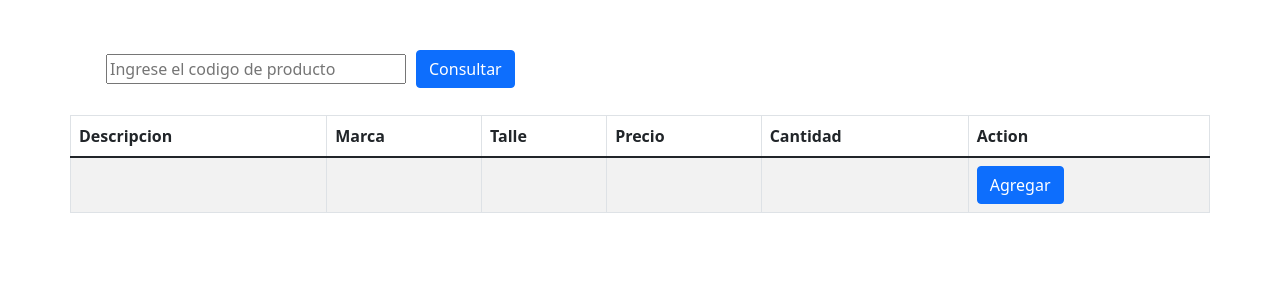
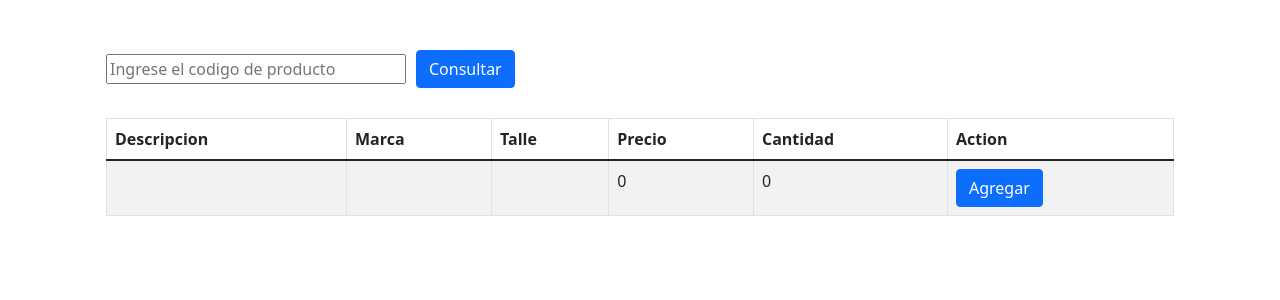
Before and after one commit to ldato/tienda_Leones_Front, a React (Create React App) app: page / in a window 1280 px wide. Shown: the top 300 px of the page. Built offline with nearby package versions, Linux system fonts and the light colour scheme.

Commit message:
Renderiza producto de consulta y boton agrega a venta

```diff
--- a/src/App.js
+++ b/src/App.js
@@ -3,13 +3,17 @@ import { Col, Container, Row } from "react-bootstrap";
 import "bootstrap/dist/css/bootstrap.css";
 import "./App.css";
 import Buscador from "./components/Buscador";
-import TablaProducto from "./components/TablaProducto";
+// import TablaProducto from "./components/TablaProducto";
 
 
 
 function App(props) {
     const [venta, setVenta] = useState([]);
     const [producto, setProducto] = useState("");
+
+    const addVenta = () => {
+        setVenta(oldArray => [...oldArray, producto]);
+    }
 
     const getResponse = (result) => {
         setProducto(result);
@@ -22,10 +26,7 @@ function App(props) {
                 <Row className="Alto-Fila">
                 </Row>
                 <Row className="altura-fila">
-                    <Col className="centrar-contenido"><Buscador callback={getResponse}/></Col>
-                </Row>
-                <Row>
-                    <Col><TablaProducto getArticulo={producto}/></Col>
+                    <Col className="centrar-contenido"><Buscador callback={getResponse} add={addVenta}/></Col>
                 </Row>
             </Container>
         </>
--- a/src/components/Buscador.js
+++ b/src/components/Buscador.js
@@ -1,11 +1,12 @@
 import React, { useState } from "react";
 import "bootstrap/dist/css/bootstrap.css";
 import "../App.css";
-import { Button, Col, Container, Row } from "react-bootstrap";
+import { Button, Col, Container, Row, Table } from "react-bootstrap";
 
 function Buscador(props) {
-    const [producto, setProducto] = useState();
-    let codigo = "";
+    const [producto, setProducto] = useState([{ descripcion: "", marca: "", talle: "", precio: 0, cantidad: 0 }]);
+    let codigo;
+    let addProd;
     const handleChange = (e) => {
         e.preventDefault();
         const { value } = e.target;
@@ -28,18 +29,20 @@ function Buscador(props) {
         //     })
         const response = await fetch("http://localhost:3001/consultas/articulosxid/" + codigo);
         const producto = await response.json();
-            if (producto.length>0) {
+        addProd = producto;
+        if (producto.length > 0) {
             console.log(producto);
             setProducto(producto);
-                props.callback(producto)
+            props.callback(producto);
         } else {
             console.log("No existe el codigo de producto");
+            alert("No existe un producto con el código ingresado")
         }
     }
 
-    // const Setear = () => {
-    //     props.callback(producto);
-    // }
+    const Agregar = () => {
+        props.add(addProd)
+    }
 
 
     return (
@@ -60,6 +63,32 @@ function Buscador(props) {
                         </Button>
                     </Col>
                 </Row>
+                <Row className="espacio-superior2">
+                    <Col>
+                        <Table striped bordered hover>
+                            <thead>
+                                <tr>
+                                    <th>Descripcion</th>
+                                    <th>Marca</th>
+                                    <th>Talle</th>
+                                    <th>Precio</th>
+                                    <th>Cantidad</th>
+                                    <th>Action</th>
+                                </tr>
+                            </thead>
+                            <tbody>
+                                <tr>
+                                    <td>{producto[0].descripcion}</td>
+                                    <td>{producto[0].marca}</td>
+                                    <td>{producto[0].talle}</td>
+                                    <td>{producto[0].precio}</td>
+                                    <td>{producto[0].cantidad}</td>
+                                    <td><Button onClick={Agregar}>Agregar</Button></td>
+                                </tr>
+                            </tbody>
+                        </Table>
+                    </Col>
+                </Row>
 
             </Container>
         </>
```
Lines whose indentation alone changed are shown as unchanged.
